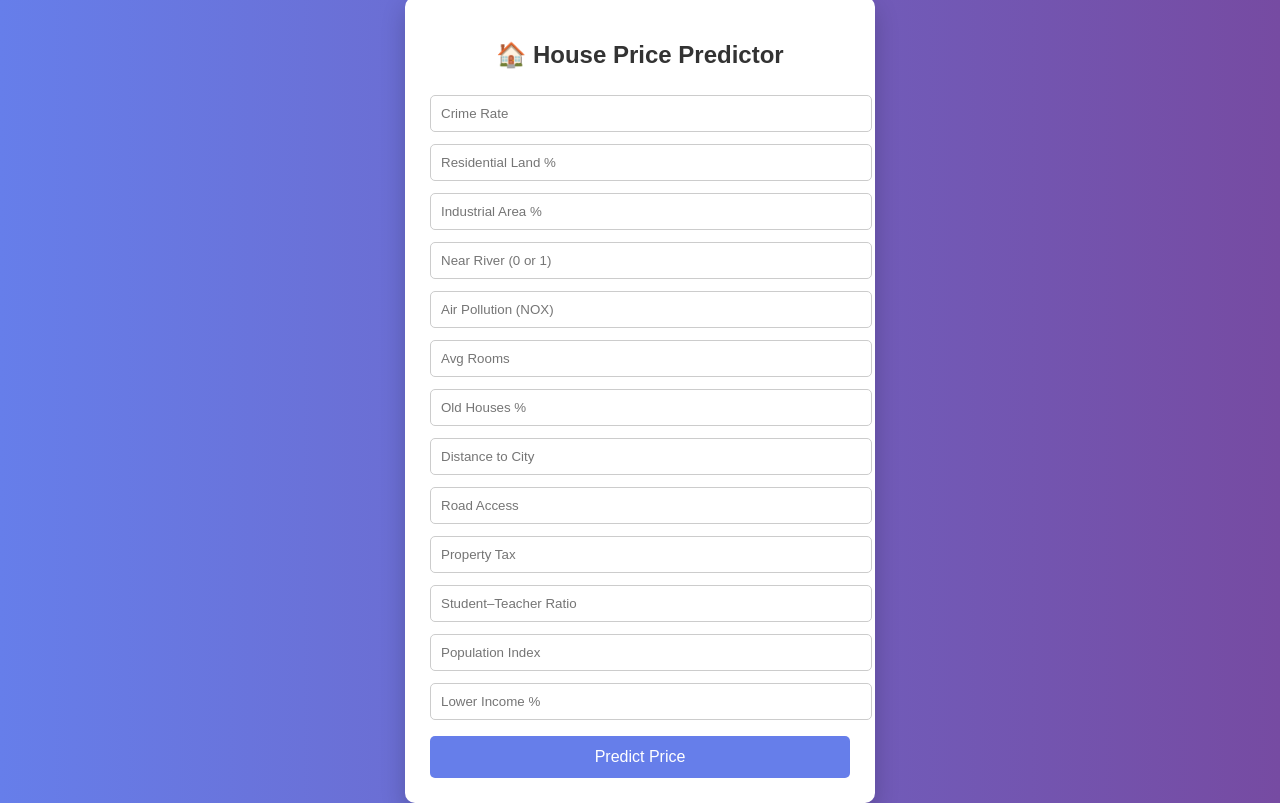
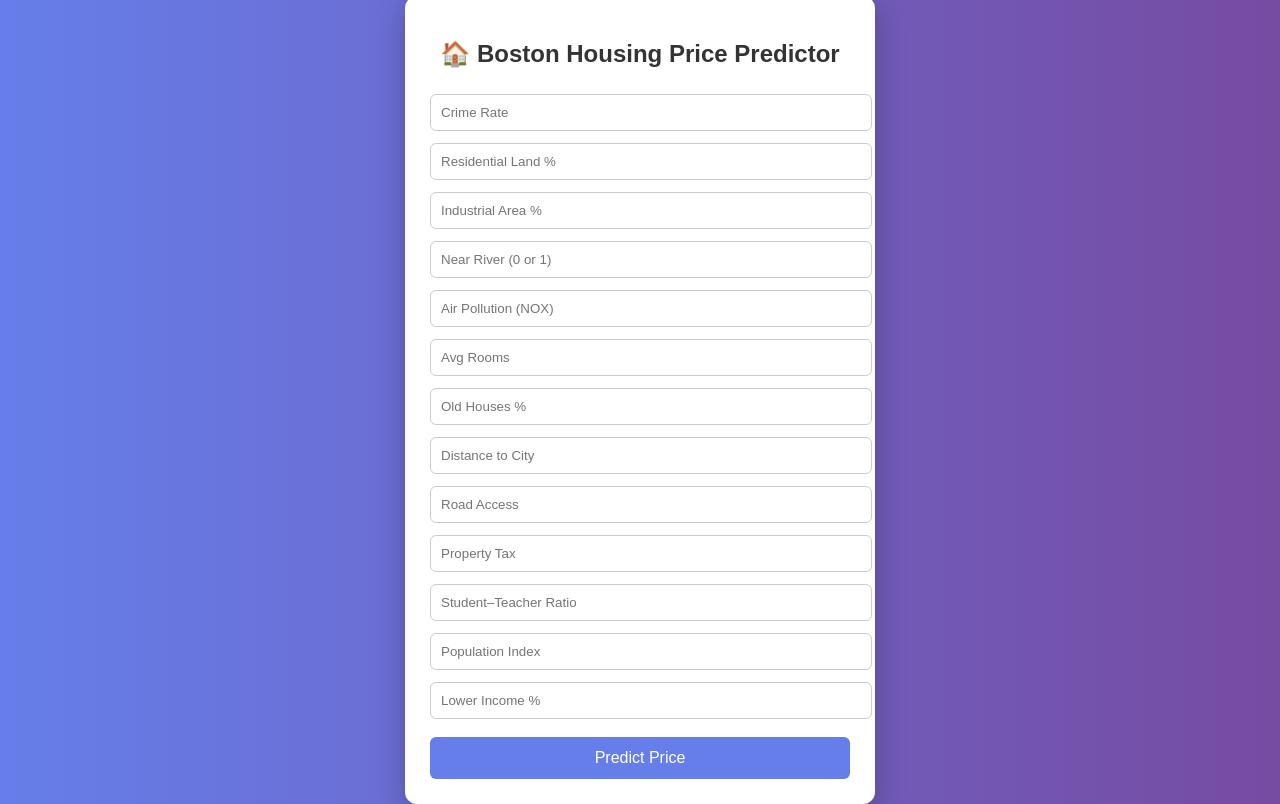
Before and after one commit to karri-karthik/boston-housing-ml-docker, a Flask app: page / in a window 1280 px wide. Run offline with Flask 3, Linux system fonts and the light colour scheme; parts of the project's set-up code (start-up, migrations or seed data) failed here and were passed over.

Commit message:
Add CSS styling to frontend UI

```diff
--- a/templates/index.html
+++ b/templates/index.html
@@ -17,8 +17,8 @@
             background: white;
             padding: 25px;
             width: 420px;
-            border-radius: 10px;
-            box-shadow: 0px 10px 25px rgba(0,0,0,0.2);
+            border-radius: 12px;
+            box-shadow: 0px 10px 30px rgba(0,0,0,0.25);
         }
 
         h2 {
@@ -31,7 +31,7 @@
             width: 100%;
             padding: 10px;
             margin: 6px 0;
-            border-radius: 5px;
+            border-radius: 6px;
             border: 1px solid #ccc;
         }
 
@@ -42,9 +42,9 @@
             border: none;
             color: white;
             font-size: 16px;
-            border-radius: 5px;
+            border-radius: 6px;
             cursor: pointer;
-            margin-top: 10px;
+            margin-top: 12px;
         }
 
         button:hover {
@@ -63,7 +63,7 @@
 
 <body>
     <div class="card">
-        <h2>🏠 House Price Predictor</h2>
+        <h2>🏠 Boston Housing Price Predictor</h2>
 
         <form action="/predict" method="post">
             <input name="CRIM" placeholder="Crime Rate" required>
```
